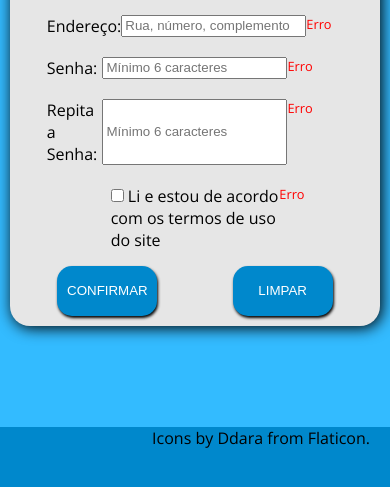
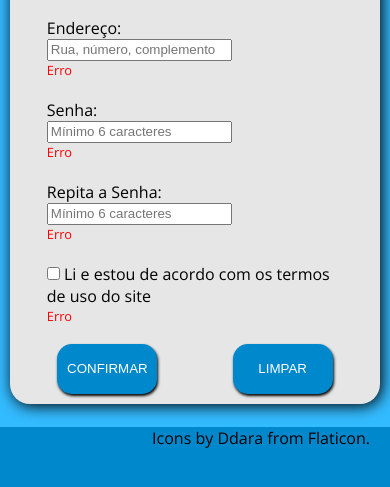
Before and after one commit to vitor-apolinario/WEBSITE, a plain HTML site: page cadastro.html in a window 390 px wide. Shown: the part 357-844 px from the top of the page. Drawn offline with nearby package versions, Linux system fonts and the light colour scheme; a web font is replaced by a local one.

Commit message:
this is my laast comitt

```diff
--- a/css/cadastro_frete.css
+++ b/css/cadastro_frete.css
@@ -58,7 +58,8 @@ h4{
 }
 
 .form-item div{
-	/*border: 1px solid purple;*/
+	display: flex;
+	flex-flow: row wrap;
 	width: 50%;
 }
 
@@ -168,6 +169,7 @@ header h1{
 	.form-item div{
 		width: 80%;
 		display: flex;
+		flex-flow: row wrap;
 		justify-content: space-between;
 		margin: 5px;
 	}
@@ -182,4 +184,8 @@ header h1{
 		text-transform: uppercase;
 		color: #ffffff;
 	}
+
+	.form-item span{
+		width: 100%;
+	}
 }
```
Also changed, not shown: login.html (+7 -0 lines).
